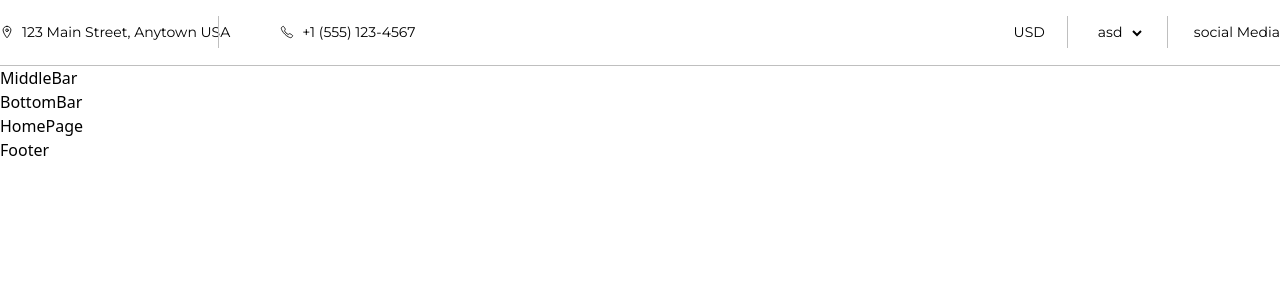
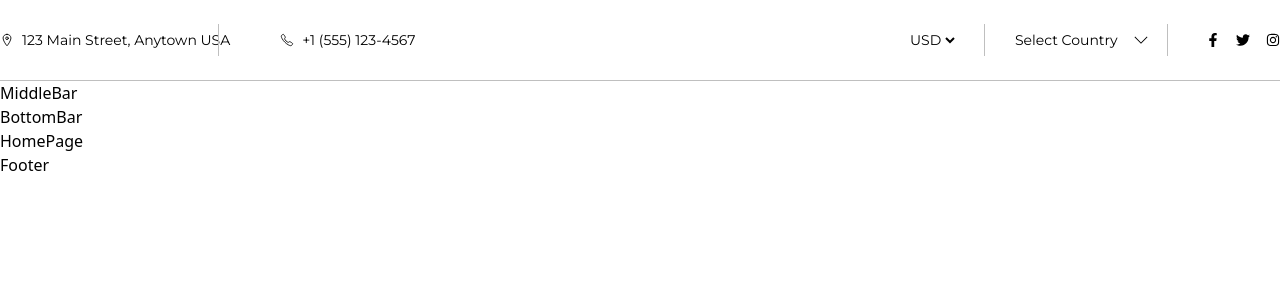
Before and after one commit to nazmulalamdev/eshop, a React (Vite) app: page / in a window 1280 px wide. Shown: the top 300 px of the page. Built offline with nearby package versions, Linux system fonts and the light colour scheme.

Commit message:
Top Bar Done

```diff
--- a/src/components/header/topbarComponents/TopRightBar.jsx
+++ b/src/components/header/topbarComponents/TopRightBar.jsx
@@ -1,19 +1,120 @@
-import React from "react";
+import React, { useState } from "react";
+import { FaFacebookF, FaInstagram, FaTwitter } from "react-icons/fa";
+import { TfiAngleDown } from "react-icons/tfi";
+import { Link } from "react-router-dom";
 
 const TopRightBar = () => {
+  const [selectedCountry, setSelectedCountey] = useState(null);
+  const [isOpen, setIsOpen] = useState(false);
+
+  const countries = [
+    {
+      name: "United States",
+      value: "US",
+      flag: "https://flagcdn.com/16x12/us.png",
+    },
+    { name: "Canada", value: "CA", flag: "https://flagcdn.com/16x12/ca.png" },
+    {
+      name: "United Kingdom",
+      value: "GB",
+      flag: "https://flagcdn.com/16x12/gb.png",
+    },
+    {
+      name: "Australia",
+      value: "AU",
+      flag: "https://flagcdn.com/16x12/au.png",
+    },
+    { name: "Germany", value: "DE", flag: "https://flagcdn.com/16x12/de.png" },
+    { name: "France", value: "FR", flag: "https://flagcdn.com/16x12/fr.png" },
+  ];
+
+  const handleSelect = (country) => {
+    setSelectedCountey(country);
+    isOpen(false);
+  };
+
   return (
     <>
       <div className="flex justify-end items-center gap-[49px]">
-        <div>USD</div>
-        <div className="relaltive after:content-[''] after:absolute after:w-[1px] after:h-[32px] after:bg-[#BFBFBF] after:right-[212px] after:top-[50%] after:-translate-y-1/2 before:content-[''] before:absolute before:w-[1px] before:h-[32px] before:bg-[#BFBFBF] before:right-[112px] before:top-[50%] before:-translate-y-1/2">
-          <select name="" id="">
-            <option value="">asd</option>
-            <option value="">dfg</option>
-            <option value="">wee</option>
-            <option value="">qwe</option>
+        <div>
+          <select name="currency">
+            <option value="USD">USD</option>
+            <option value="BDT">BDT</option>
           </select>
         </div>
-        <div>social Media</div>
+
+        <div className="relaltive after:content-[''] after:absolute after:w-[1px] after:h-[32px] after:bg-[#BFBFBF] after:right-[295px] after:top-[50%] after:-translate-y-1/2 before:content-[''] before:absolute before:w-[1px] before:h-[32px] before:bg-[#BFBFBF] before:right-[112px] before:top-[50%] before:-translate-y-1/2">
+          <select
+            className="w-[150px] hidden"
+            name="country"
+            value={selectedCountry?.value}
+            onChange={(e) => {
+              const country = countries.find((c) => c.value === e.target.value);
+              setSelectedCountey(country);
+            }}
+          >
+            {countries.map((country, index) => (
+              <option key={index} value={country.value}>
+                {country.name}
+              </option>
+            ))}
+          </select>
+          {/* Custom Dropdown */}
+          <div
+            className="w-[150px] p-2 cursor-pointer flex items-center"
+            onClick={() => {
+              setIsOpen(!isOpen);
+            }}
+          >
+            {selectedCountry ? (
+              <>
+                <img
+                  src={selectedCountry?.flag}
+                  alt={selectedCountry?.name}
+                  className="w-5 h-4 mr-2"
+                />
+                <span className="mr-6">{selectedCountry?.name}</span>
+                <TfiAngleDown />
+              </>
+            ) : (
+              <>
+                <span className="mr-4">Select Country</span>
+                <TfiAngleDown />
+              </>
+            )}
+          </div>
+
+          {/* Option List */}
+          {isOpen && (
+            <ul className="absolute border border-gray-300 bg-white shadow-lg z-10">
+              {countries.map((country, index) => (
+                <li
+                  key={index}
+                  className="w-[150px] flex items-center gap-2 p-2 hover:bg-gray-200 cursor-pointer"
+                  onClick={() => handleSelect(country)}
+                >
+                  <img
+                    src={country?.flag}
+                    alt={country?.name}
+                    className="w-5 h-4 mr-2"
+                  />
+                  {country?.name}
+                </li>
+              ))}
+            </ul>
+          )}
+        </div>
+        <div className="flex gap-4">
+          <Link to="#">
+            <FaFacebookF />
+          </Link>
+          <Link to="#">
+            <FaTwitter />
+          </Link>
+          <Link to="#">
+            <FaInstagram />
+          </Link>
+        </div>
       </div>
     </>
   );
```
